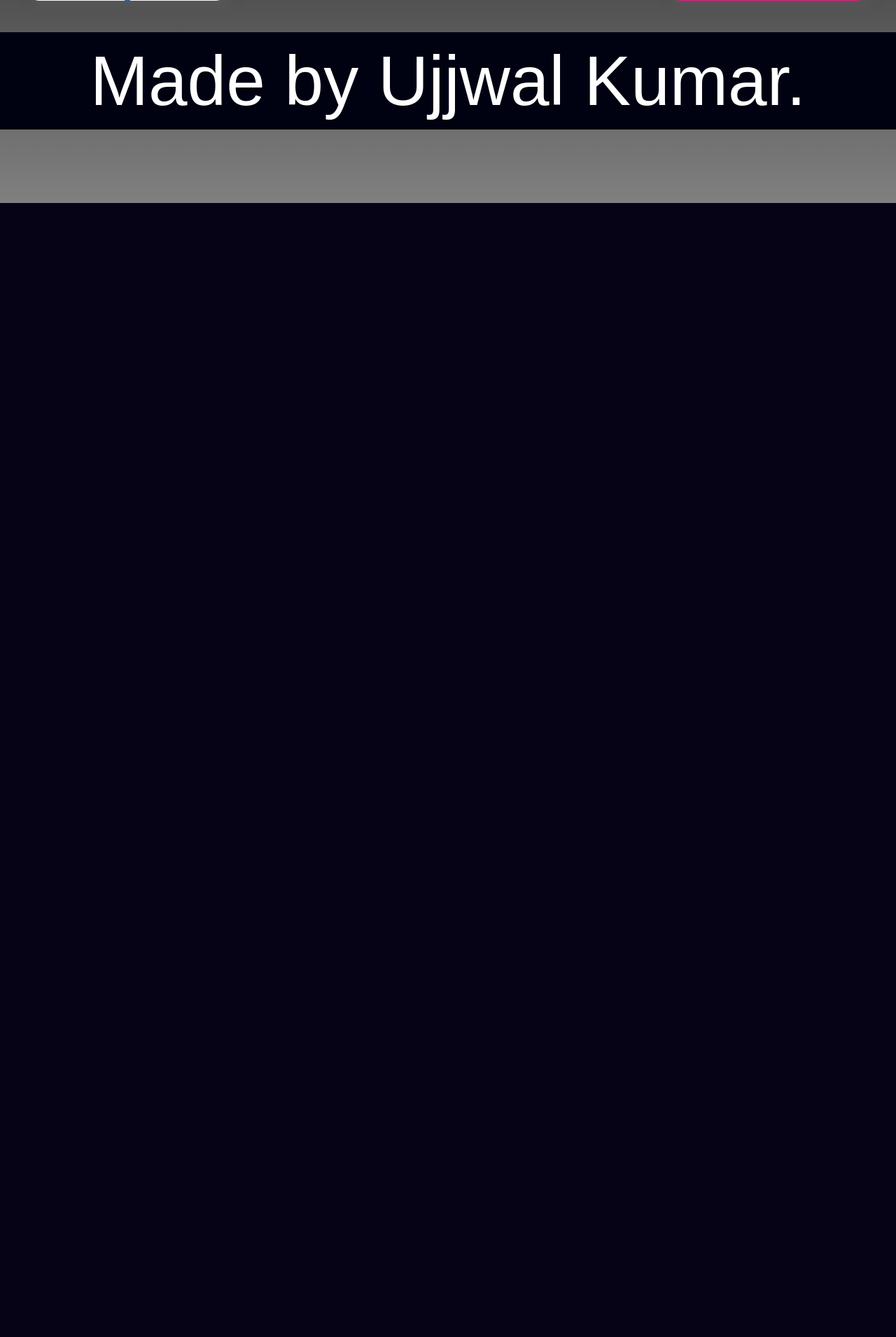
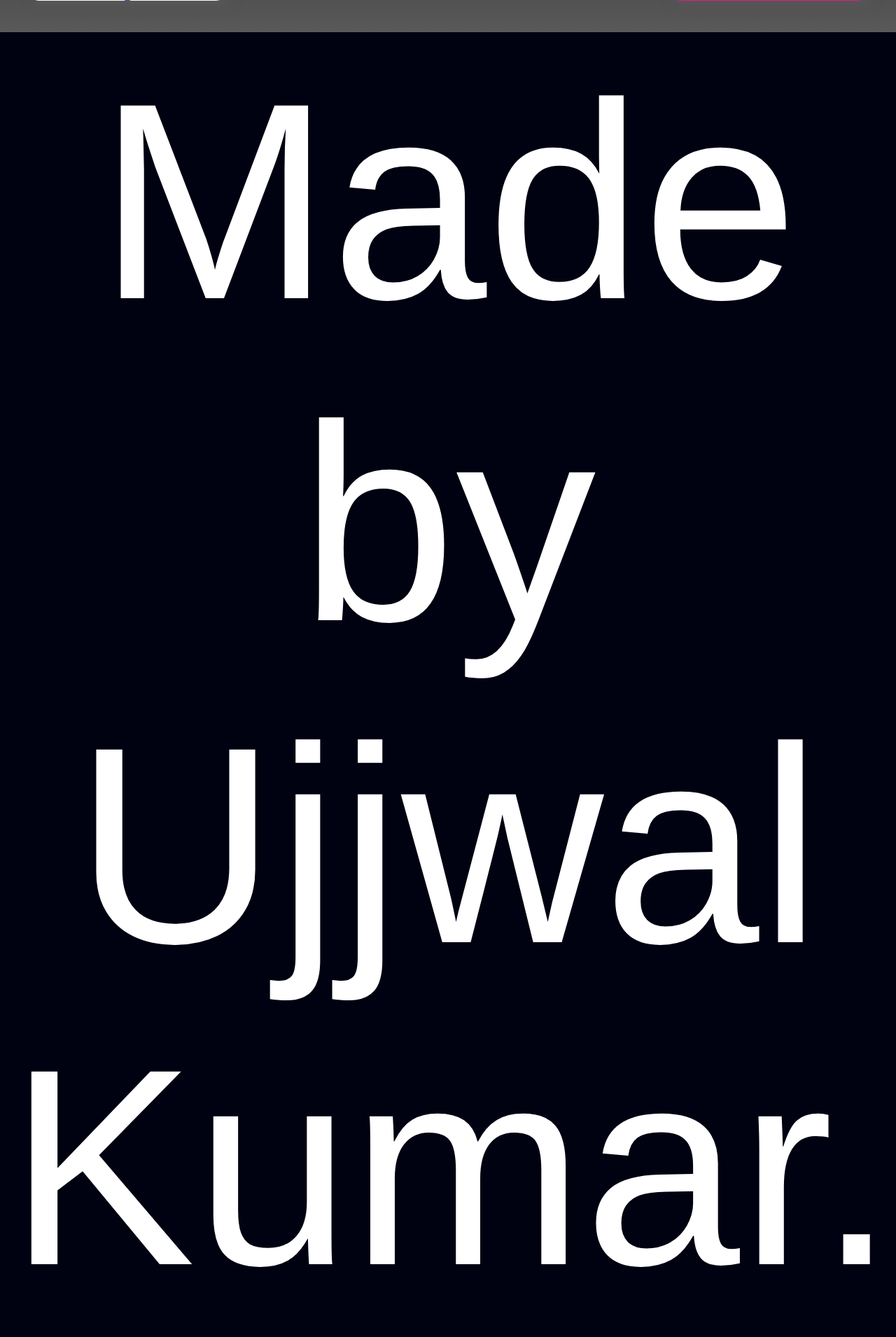
Before and after one commit to triggeredujjwal/ipl-prediction, a Flask app: page / in a window 1280 px wide. Shown: the part 510-2420 px from the top of the page at 70% size. Before the commit the page ends 800 px from the top, so only its background shows below. Run offline with Flask 2, Linux system fonts and the light colour scheme; parts of the project's set-up code (start-up, migrations or seed data) failed here and were passed over; some libraries are stand-ins or nearby versions.

Commit message:
Update styles.css

```diff
--- a/static/styles.css
+++ b/static/styles.css
@@ -215,7 +215,7 @@ body{
 
 .footer-description{
 	margin: 0;
-	font-size: 100px;
+	font-size: 400px;
 	font-weight: 100;
 	color: white
 }
```
